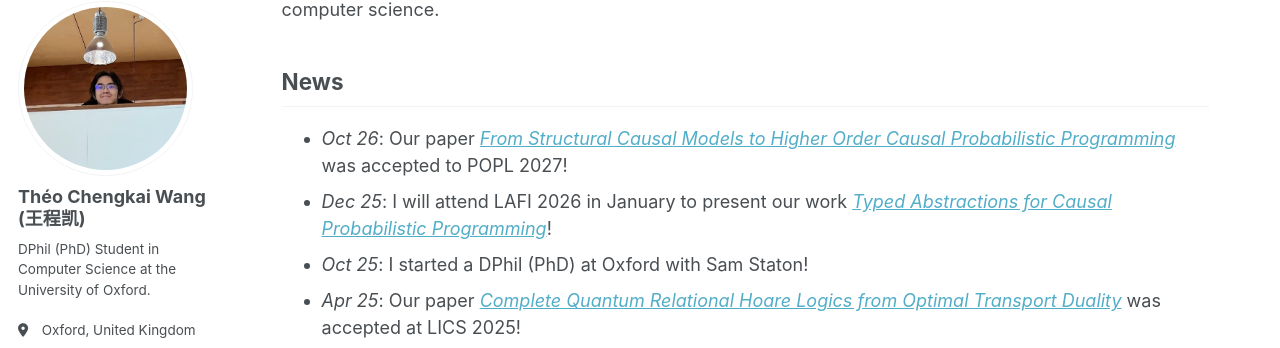
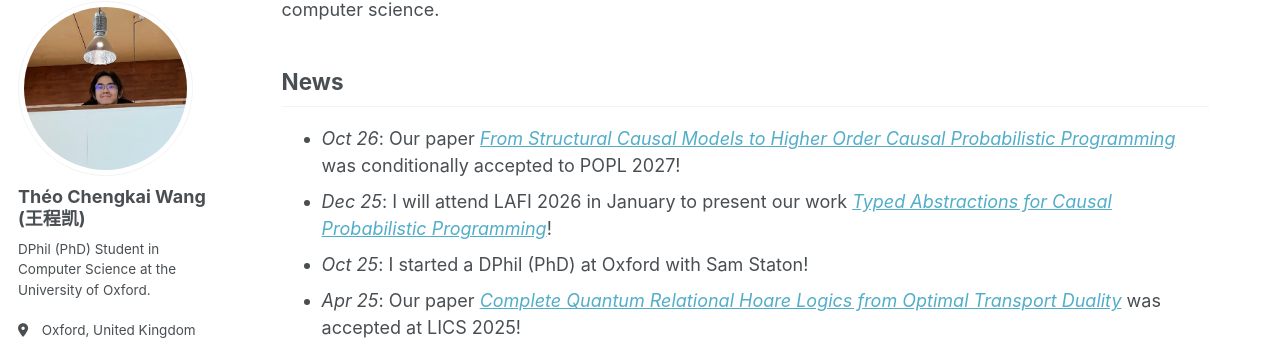
Before and after one commit to theo-chengkai-wang/theo-chengkai-wang.github.io, a Jekyll site: the page built from _pages/about.md, in a window 1280 px wide and 900 px high, scrolled down 463 px. Shown: the part 105-453 px from the top of the window. Built offline with Jekyll 4.4.1, drawn with Linux system fonts in a browser that asks for light colours; some web fonts are replaced.

Commit message:
Say "conditionally accepted" in POPL news and fix LAFI news link
The LAFI news item linked to /_works/2026-01-LAFI, which 404s; the
page is served at /works/2026-01-LAFI.

Co-Authored-By: Claude Opus 5.5 <noreply@anthropic.com>
Claude-Session: https://claude.ai/code/session_01F9b4H7tuno6vH5sZTjRg9J

```diff
--- a/_pages/about.md
+++ b/_pages/about.md
@@ -21,8 +21,8 @@ I identify as a theoretical computer scientist studying abstract things. My curr
 
 News
 --------
-- _Oct 26_: Our paper [_From Structural Causal Models to Higher Order Causal Probabilistic Programming_](/works/2026-10-POPL) was accepted to POPL 2027!
-- _Dec 25_: I will attend LAFI 2026 in January to present our work [_Typed Abstractions for Causal Probabilistic Programming_](/_works/2026-01-LAFI)!
+- _Oct 26_: Our paper [_From Structural Causal Models to Higher Order Causal Probabilistic Programming_](/works/2026-10-POPL) was conditionally accepted to POPL 2027!
+- _Dec 25_: I will attend LAFI 2026 in January to present our work [_Typed Abstractions for Causal Probabilistic Programming_](/works/2026-01-LAFI)!
 - _Oct 25_: I started a DPhil (PhD) at Oxford with Sam Staton!
 - _Apr 25_: Our paper [_Complete Quantum Relational Hoare Logics from Optimal Transport Duality_](/works/2024-09-bochum) was accepted at LICS 2025!
 - _Mar 25_: I attended the ACM symposium on computer science and law (CS&Law) 2025.
```
